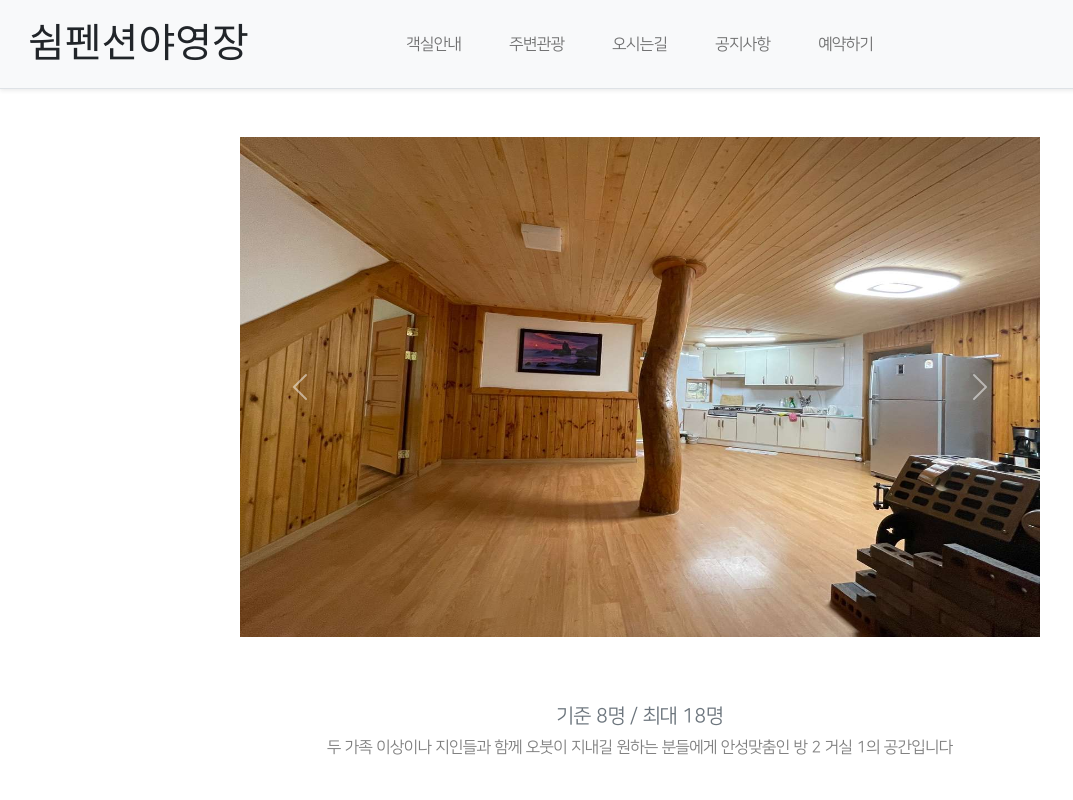
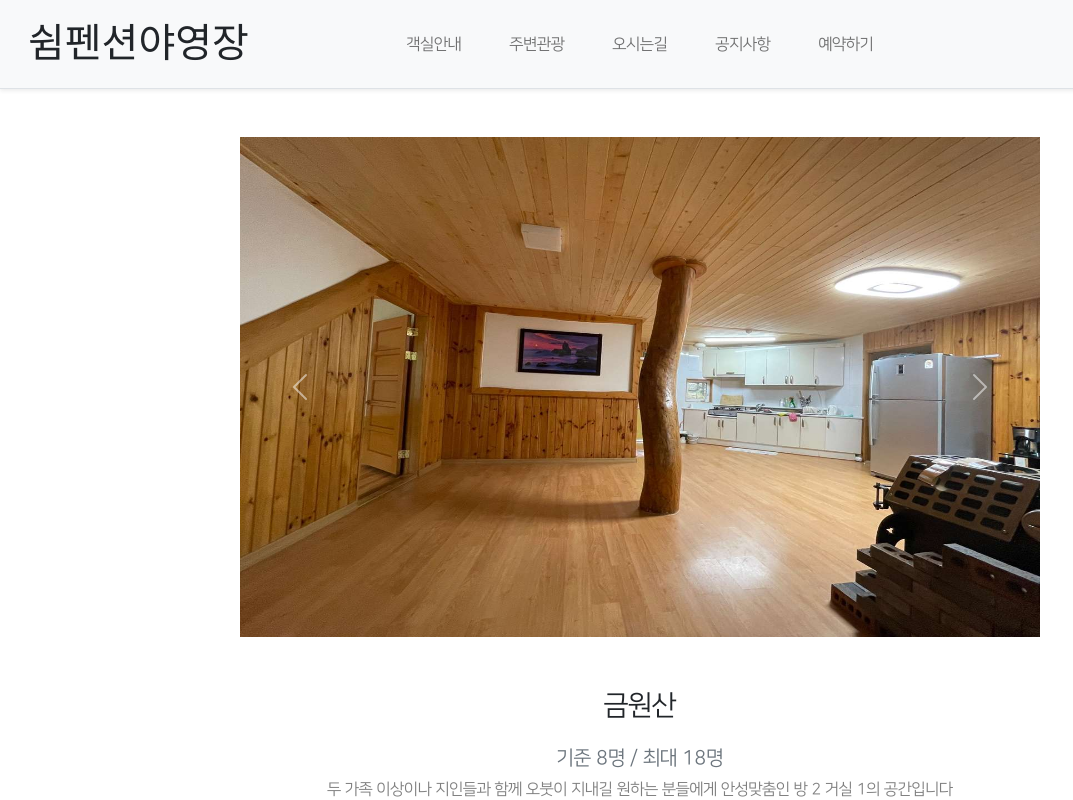
Before and after one commit to seommin/nextjs-shym, a Next.js app: page /rooms/1 in a window 1280 px wide. Shown: the top 800 px of the page, without its empty margins (0-1073 px from the left). Built offline with nearby package versions, Linux system fonts and the light colour scheme; a web font is replaced by a local one.

Commit message:
Modify room js

```diff
--- a/src/pages/rooms/[room].js
+++ b/src/pages/rooms/[room].js
@@ -4,9 +4,29 @@ import Image from "next/image";
 const Room = () => {
   const router = useRouter();
   const { room } = router.query;
+  let name, min, max, explain;
 
   if (room == "1") {
-    const name = "금원산";
+    name = "금원산";
+    min = 8;
+    max = 18;
+    explain =
+      "두 가족 이상이나 지인들과 함께 오붓이 지내길 원하는 분들에게 안성맞춤인 방 2 거실 1의 공간입니다";
+  } else if (room == "2") {
+    name = "거망산";
+    min = 4;
+    max = 6;
+    explain = "계곡 쪽에 위치하며 1층 원룸식 방입니다";
+  } else if (room == "3") {
+    name = "월봉산";
+    min = 4;
+    max = 6;
+    explain = "계곡이 보이며 2층 원룸식 방입니다";
+  } else if (room == "4") {
+    name = "기백산";
+    min = 4;
+    max = 6;
+    explain = "앞마당이 훤히 내다보이는 2층 원룸식 방입니다";
   }
 
   return (
@@ -116,12 +136,9 @@ const Room = () => {
       </div>
       <p className="text-center fs-3 font-square">{name}</p>
       <p className="text-center font-square fs-5 text-secondary mb-1">
-        기준 8명 / 최대 18명
+        기준 {min}명 / 최대 {max}명
       </p>
-      <p className="text-center font-square fs-6 text-black-50">
-        두 가족 이상이나 지인들과 함께 오붓이 지내길 원하는 분들에게 안성맞춤인
-        방 2 거실 1의 공간입니다
-      </p>
+      <p className="text-center font-square fs-6 text-black-50">{explain}</p>
     </>
   );
 };
```
